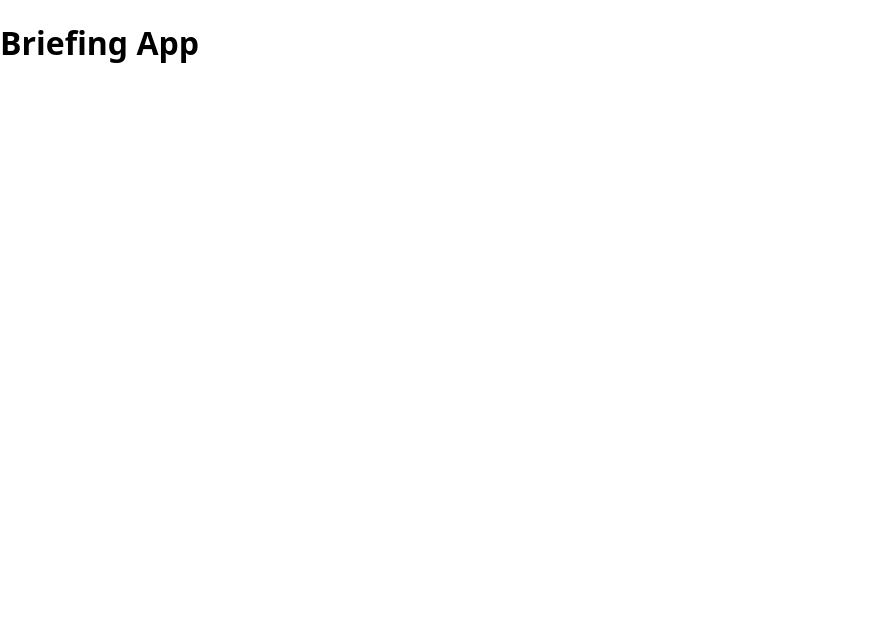
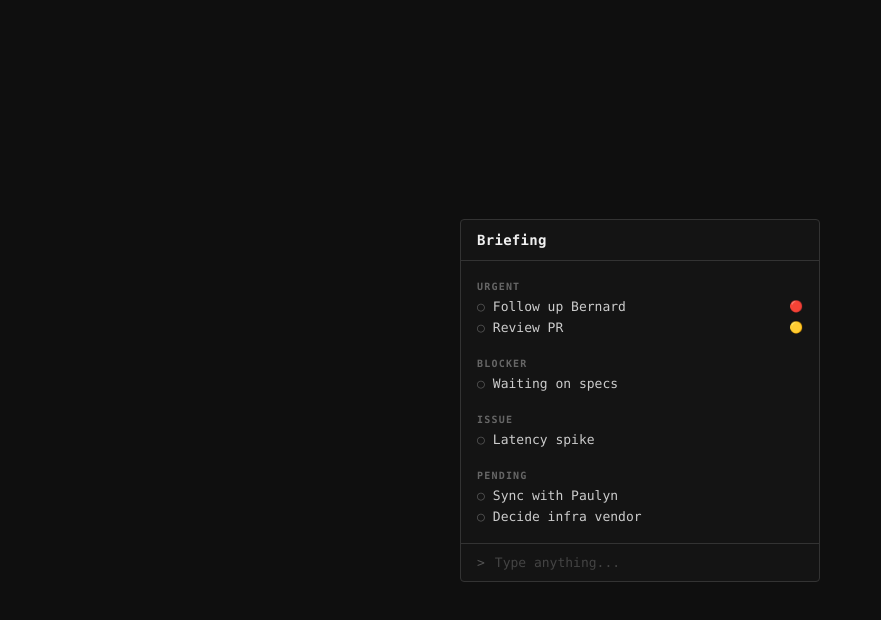
Before and after one commit to MojoJolo/briefing-app, a React (Vite) app in the folder frontend/: page / in a window 1280 px wide. Shown: the top 620 px of the page, without its empty margins (0-881 px from the left). Built offline with nearby package versions, Linux system fonts and the light colour scheme.

Commit message:
feat: add barebones briefing UI
Dark-themed panel with category sections (URGENT, BLOCKER, ISSUE, PENDING),
task items with circle bullets and priority indicators, and a bottom input bar.

https://claude.ai/code/session_01WhcRbwZFhbX1vhh6k7LQGQ

```diff
--- a/frontend/src/App.tsx
+++ b/frontend/src/App.tsx
@@ -1,7 +1,62 @@
+import { useState } from 'react'
+import TaskList from './components/TaskList'
+import InputBar from './components/InputBar'
+
+const INITIAL_SECTIONS = [
+  {
+    category: 'URGENT',
+    tasks: [
+      { text: 'Follow up Bernard', priority: 'high' },
+      { text: 'Review PR', priority: 'medium' },
+    ],
+  },
+  {
+    category: 'BLOCKER',
+    tasks: [
+      { text: 'Waiting on specs', priority: null },
+    ],
+  },
+  {
+    category: 'ISSUE',
+    tasks: [
+      { text: 'Latency spike', priority: null },
+    ],
+  },
+  {
+    category: 'PENDING',
+    tasks: [
+      { text: 'Sync with Paulyn', priority: null },
+      { text: 'Decide infra vendor', priority: null },
+    ],
+  },
+]
+
 function App() {
+  const [input, setInput] = useState('')
+
+  function handleSubmit(value: string) {
+    setInput('')
+    // TODO: handle input
+    console.log('submitted:', value)
+  }
+
   return (
-    <div>
-      <h1>Briefing App</h1>
+    <div className="app">
+      <div className="panel">
+        <div className="panel-header">Briefing</div>
+        <div className="panel-divider" />
+        <div className="panel-body">
+          {INITIAL_SECTIONS.map((section) => (
+            <TaskList
+              key={section.category}
+              category={section.category}
+              tasks={section.tasks}
+            />
+          ))}
+        </div>
+        <div className="panel-divider" />
+        <InputBar value={input} onChange={setInput} onSubmit={handleSubmit} />
+      </div>
     </div>
   )
 }
--- a/frontend/src/components/InputBar.jsx
+++ b/frontend/src/components/InputBar.jsx
@@ -0,0 +1,22 @@
+export default function InputBar({ value, onChange, onSubmit }) {
+  function handleKeyDown(e) {
+    if (e.key === 'Enter' && value.trim()) {
+      onSubmit(value.trim())
+    }
+  }
+
+  return (
+    <div className="input-bar">
+      <span className="input-prompt">&gt;</span>
+      <input
+        className="input-field"
+        type="text"
+        placeholder="Type anything..."
+        value={value}
+        onChange={e => onChange(e.target.value)}
+        onKeyDown={handleKeyDown}
+        autoFocus
+      />
+    </div>
+  )
+}
--- a/frontend/src/components/TaskItem.jsx
+++ b/frontend/src/components/TaskItem.jsx
@@ -0,0 +1,11 @@
+export default function TaskItem({ text, priority }) {
+  const dot = priority === 'high' ? '🔴' : priority === 'medium' ? '🟡' : null
+
+  return (
+    <div className="task-item">
+      <span className="task-bullet">○</span>
+      <span className="task-text">{text}</span>
+      {dot && <span className="task-dot">{dot}</span>}
+    </div>
+  )
+}
--- a/frontend/src/components/TaskList.jsx
+++ b/frontend/src/components/TaskList.jsx
@@ -0,0 +1,12 @@
+import TaskItem from './TaskItem'
+
+export default function TaskList({ category, tasks }) {
+  return (
+    <div className="task-list">
+      <div className="task-category">{category}</div>
+      {tasks.map((task, i) => (
+        <TaskItem key={i} text={task.text} priority={task.priority} />
+      ))}
+    </div>
+  )
+}
--- a/frontend/src/index.css
+++ b/frontend/src/index.css
@@ -4,6 +4,107 @@
 
 body {
   margin: 0;
-  font-family: system-ui, -apple-system, BlinkMacSystemFont, 'Segoe UI', sans-serif;
+  background: #0f0f0f;
+  color: #e8e8e8;
+  font-family: 'Menlo', 'Monaco', 'Courier New', monospace;
   -webkit-font-smoothing: antialiased;
+  display: flex;
+  justify-content: center;
+  align-items: center;
+  min-height: 100vh;
 }
+
+.app {
+  display: flex;
+  justify-content: center;
+  align-items: center;
+  width: 100%;
+  padding: 2rem;
+}
+
+.panel {
+  width: 360px;
+  border: 1px solid #333;
+  border-radius: 4px;
+  background: #141414;
+}
+
+.panel-header {
+  padding: 12px 16px;
+  font-size: 14px;
+  font-weight: 600;
+  letter-spacing: 0.02em;
+  color: #f0f0f0;
+}
+
+.panel-divider {
+  border-top: 1px solid #333;
+}
+
+.panel-body {
+  padding: 8px 0;
+}
+
+.task-list {
+  padding: 8px 16px;
+}
+
+.task-category {
+  font-size: 10px;
+  font-weight: 700;
+  letter-spacing: 0.12em;
+  color: #666;
+  margin-bottom: 4px;
+  margin-top: 4px;
+}
+
+.task-item {
+  display: flex;
+  align-items: center;
+  gap: 8px;
+  padding: 3px 0;
+  font-size: 13px;
+  color: #ccc;
+}
+
+.task-bullet {
+  color: #555;
+  flex-shrink: 0;
+}
+
+.task-text {
+  flex: 1;
+}
+
+.task-dot {
+  flex-shrink: 0;
+  font-size: 11px;
+}
+
+.input-bar {
+  display: flex;
+  align-items: center;
+  gap: 8px;
+  padding: 10px 16px;
+}
+
+.input-prompt {
+  color: #555;
+  font-size: 13px;
+  flex-shrink: 0;
+}
+
+.input-field {
+  flex: 1;
+  background: transparent;
+  border: none;
+  outline: none;
+  font-family: inherit;
+  font-size: 13px;
+  color: #e8e8e8;
+  caret-color: #888;
+}
+
+.input-field::placeholder {
+  color: #444;
+}
```
